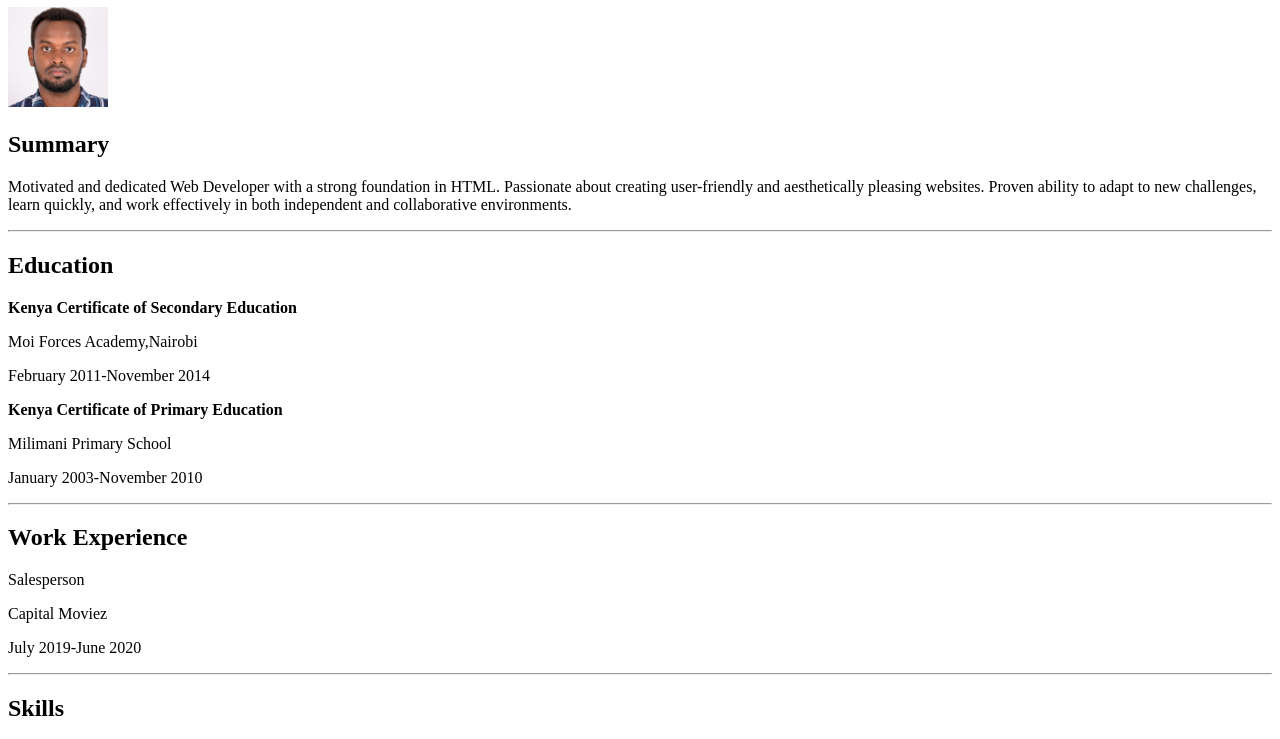
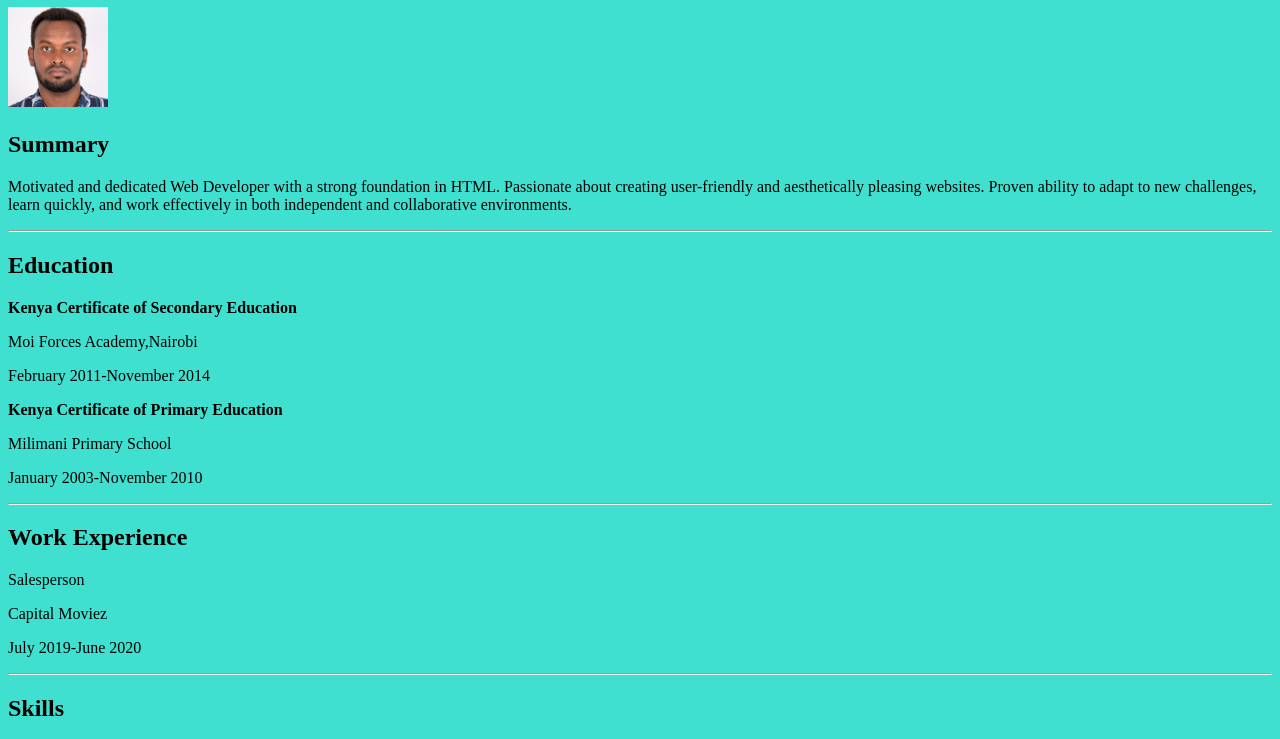
Before and after one commit to JayDev28/My-Resume, a plain HTML site: page index.html in a window 1280 px wide. Shown: the part 73-812 px from the top of the page. Drawn offline with Linux system fonts and the light colour scheme.

Commit message:
Update index.html

```diff
--- a/index.html
+++ b/index.html
@@ -1,5 +1,5 @@
 <!DOCTYPE html>
-<html>
+<html style="background-color:turquoise">
     <head>
         <meta charset="UTF-8">
         <title>My Resume</title>
```
